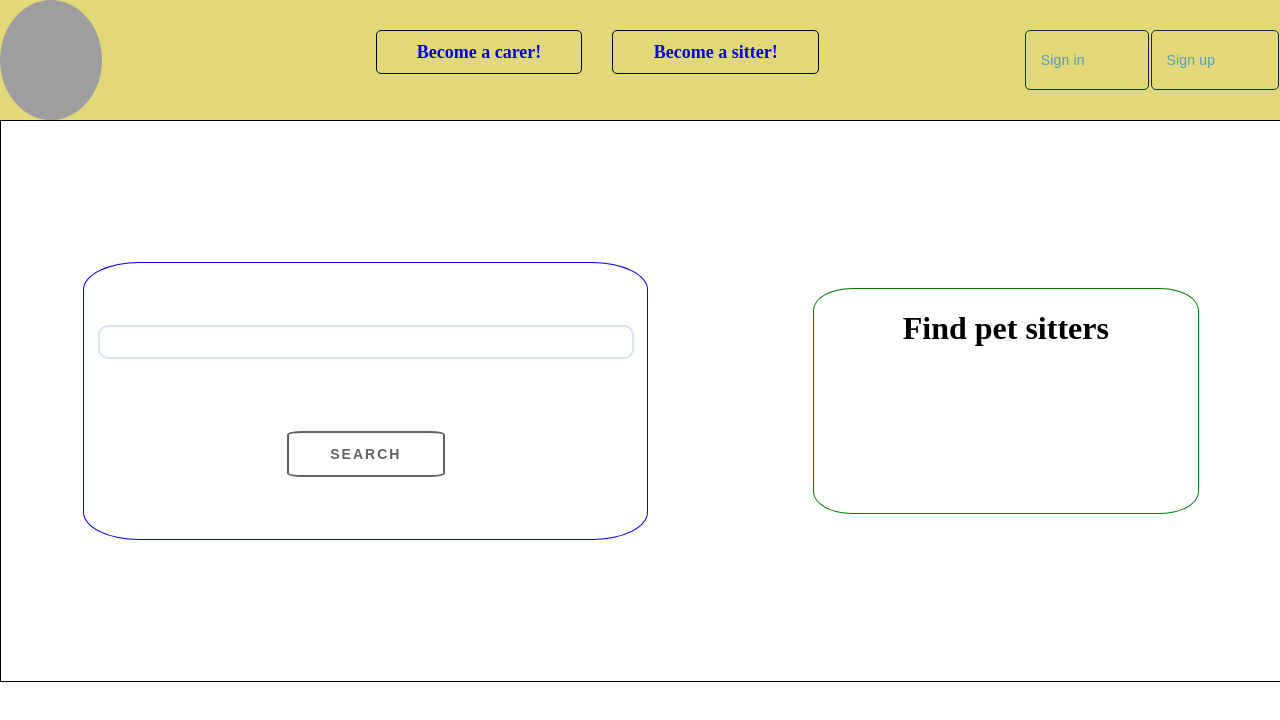
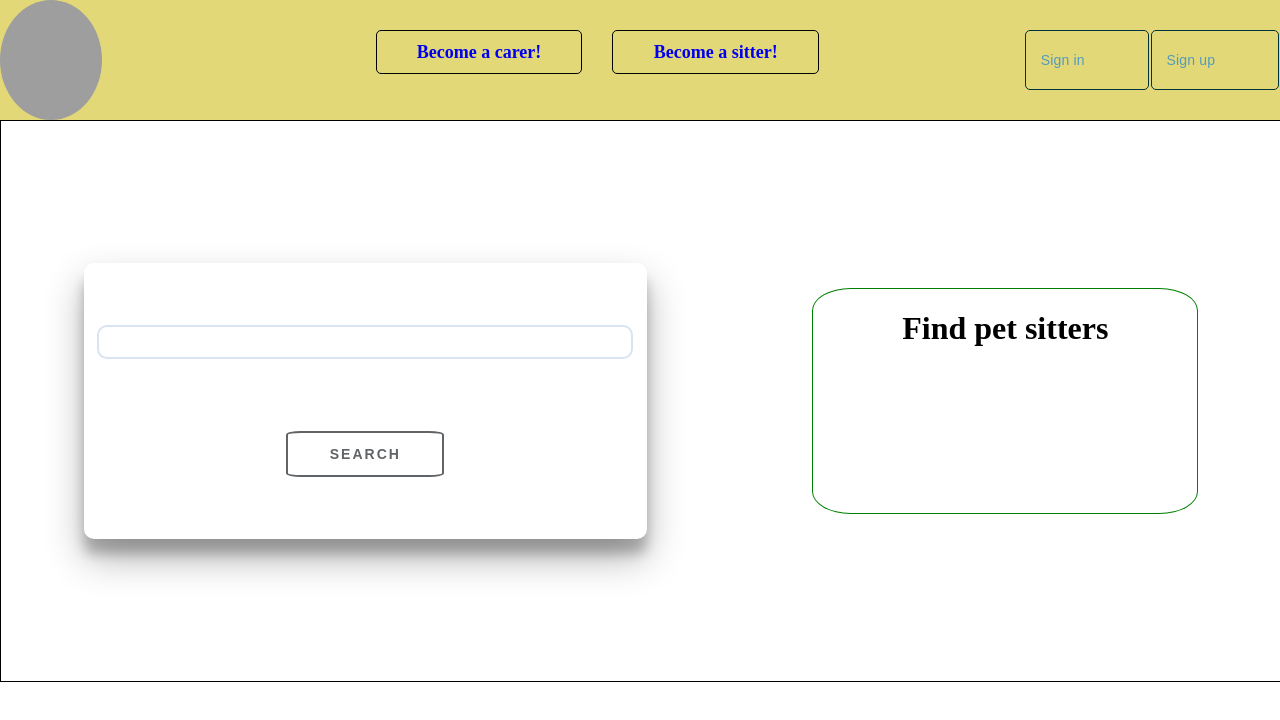
Before and after one commit to SchoolOfCode/bc13_final-project_front-end-refactor, a Next.js app in the folder petup/: page / in a window 1280 px wide. Shown: the top 720 px of the page. Built offline with nearby package versions, Linux system fonts and the light colour scheme; grey boxes are pictures that could not be loaded.

Commit message:
added box shadow

```diff
--- a/petup/styles/index.css
+++ b/petup/styles/index.css
@@ -9,7 +9,7 @@
 }
 
 .searchBox-div {
-    border: 1px solid blue;
+    /* border: 1px solid blue; */
     display: flex;
     flex-direction: column;
     align-content: space-around;
@@ -18,7 +18,8 @@
     height: 40%;
     width: 40%;
     padding: 2%;
-    border-radius: 10%;
+    border-radius: 10px;
+    box-shadow: 0 19px 38px rgba(0,0,0,0.30), 0 15px 12px rgba(0,0,0,0.22);
 }
 
 .search-button {
```
